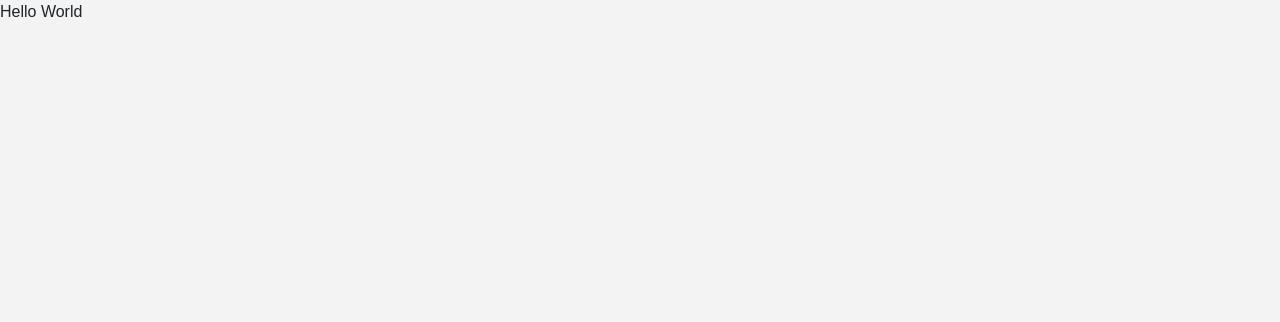
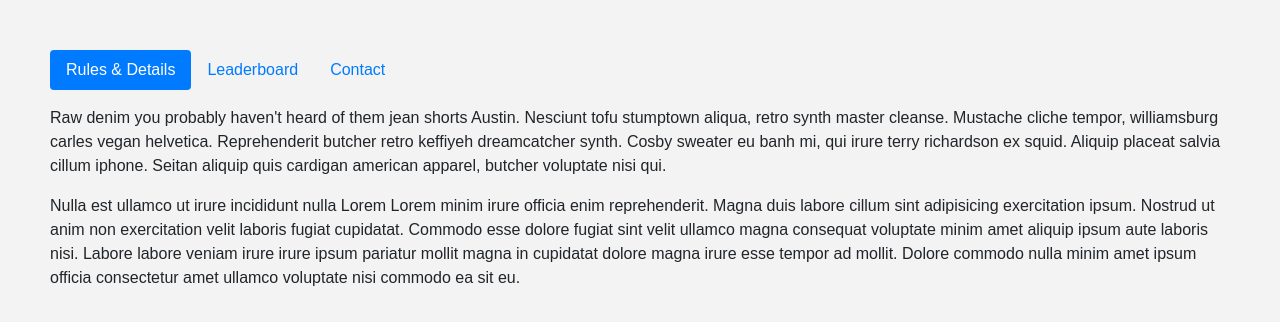
Before and after one commit to sreeharim/hackoverflow, a React (Create React App) app: page /hackathon/101 in a window 1280 px wide. Shown: the top 322 px of the page. Built offline with nearby package versions, Linux system fonts and the light colour scheme.

Commit message:
Adding details reducer.

```diff
--- a/public/index.html
+++ b/public/index.html
@@ -10,9 +10,10 @@
     -->
     <link rel="manifest" href="%PUBLIC_URL%/manifest.json">
     <link rel="shortcut icon" href="%PUBLIC_URL%/favicon.ico">
-     <!-- <link rel="stylesheet" href="https://maxcdn.bootstrapcdn.com/bootstrap/4.0.0-alpha.2/css/bootstrap.min.css" integrity="sha384-y3tfxAZXuh4HwSYylfB+J125MxIs6mR5FOHamPBG064zB+AFeWH94NdvaCBm8qnd" crossorigin="anonymous"> -->
-     <link rel="stylesheet" href="https://stackpath.bootstrapcdn.com/bootstrap/4.1.1/css/bootstrap.min.css" integrity="sha384-WskhaSGFgHYWDcbwN70/dfYBj47jz9qbsMId/iRN3ewGhXQFZCSftd1LZCfmhktB" crossorigin="anonymous">
-
+         <!-- <link rel="stylesheet" href="https://maxcdn.bootstrapcdn.com/bootstrap/4.0.0-alpha.2/css/bootstrap.min.css" integrity="sha384-y3tfxAZXuh4HwSYylfB+J125MxIs6mR5FOHamPBG064zB+AFeWH94NdvaCBm8qnd" crossorigin="anonymous"> -->
+         <link rel="stylesheet" href="https://stackpath.bootstrapcdn.com/bootstrap/4.1.1/css/bootstrap.min.css" integrity="sha384-WskhaSGFgHYWDcbwN70/dfYBj47jz9qbsMId/iRN3ewGhXQFZCSftd1LZCfmhktB" crossorigin="anonymous">
+<script src="https://cdnjs.cloudflare.com/ajax/libs/jquery/3.3.1/jquery.min.js"> </script>
+<script src="https://cdnjs.cloudflare.com/ajax/libs/twitter-bootstrap/4.1.1/js/bootstrap.bundle.min.js"></script>
     <!--
       Notice the use of %PUBLIC_URL% in the tags above.
       It will be replaced with the URL of the `public` folder during the build.
--- a/src/components/header.js
+++ b/src/components/header.js
@@ -0,0 +1 @@
+import React from "react";
--- /dev/null
+++ b/src/components/nav-item.js
@@ -0,0 +1,26 @@
+import React from "react";
+
+const NavItem = ({ tag, children, active }) => {
+  const classes = `nav-link ${active ? "active" : ""}`;
+  const id = `pills-${tag}-tab`;
+  const hrefLink = `#pills-${tag}`;
+  const ariaControls = `pills-${tag}`;
+  const isSelected = active ? "true" : "false";
+  return (
+    <li className="nav-item">
+      <a
+        className={classes}
+        id={id}
+        data-toggle="pill"
+        href={hrefLink}
+        role="tab"
+        aria-controls={ariaControls}
+        aria-selected={isSelected}
+      >
+        {children}
+      </a>
+    </li>
+  );
+};
+
+export default NavItem;
--- /dev/null
+++ b/src/components/tab-pane.js
@@ -0,0 +1,19 @@
+import React from "react";
+
+const TabPane = ({ children, tag, active }) => {
+  const id = `pills-${tag}`;
+  const ariaLabel = `pills-${tag}-tab`;
+  const classes = `tab-pane fade ${active ? "active show" : ""}`;
+  return (
+    <div
+      className={classes}
+      id={id}
+      role="tabpanel"
+      aria-labelledby={ariaLabel}
+    >
+      {children}
+    </div>
+  );
+};
+
+export default TabPane;
--- a/src/containers/hackathon-details.js
+++ b/src/containers/hackathon-details.js
@@ -1,7 +1,50 @@
 import React, { Component } from "react";
+import { connect } from "react-redux";
+import NavItem from "../components/nav-item";
+import TabPane from "../components/tab-pane";
 
-export default class HackathonDetails extends Component {
+class HackathonDetails extends Component {
+  renderRules(rules) {
+    return rules.map((rule, index) => {
+      console.log(rule);
+      return <p>{rule.p}</p>;
+    });
+  }
   render() {
-    return <div>Hello World</div>;
+    const { hackathondetailstyle } = styles;
+    const { rules, contact, leaderBoard } = this.props.hackathon;
+
+    return (
+      <div style={hackathondetailstyle}>
+        <ul className="nav nav-pills mb-3" id="pills-tab" role="tablist">
+          <NavItem tag="details" active={true}>
+            Rules & Details
+          </NavItem>
+          <NavItem tag="leaderboard">Leaderboard</NavItem>
+          <NavItem tag="contact">Contact</NavItem>
+        </ul>
+        <div className="tab-content" id="pills-tabContent">
+          <TabPane tag="details" active={true}>
+            {this.renderRules(rules)}
+          </TabPane>
+          <TabPane tag="leaderboard">This is a Leaderboard</TabPane>
+          <TabPane tag="contact">This is a Contact</TabPane>
+        </div>
+      </div>
+    );
   }
 }
+const styles = {
+  hackathondetailstyle: {
+    margin: 50
+  }
+};
+
+function mapStateToProps(state) {
+  // console.log(`state ${JSON.stringify(state)}`);
+  return {
+    hackathon: state.hackathonDetail
+  };
+}
+
+export default connect(mapStateToProps)(HackathonDetails);
--- a/src/containers/hackathon-list.js
+++ b/src/containers/hackathon-list.js
@@ -1,7 +1,6 @@
 import React, { Component, Fragment } from "react";
 import { connect } from "react-redux";
 import Card from "../components/card";
-import PropTypes from "prop-types";
 
 class HackathonList extends Component {
   renderList() {
--- a/src/reducers/index.js
+++ b/src/reducers/index.js
@@ -1,8 +1,10 @@
 import { combineReducers } from "redux";
 import HackathonReducer from "./reducer-hackathon-list";
+import HackathonDetailReducer from "./reducer-hackathon-details";
 
 const rootReducer = combineReducers({
-  hackathons: HackathonReducer
+  hackathons: HackathonReducer,
+  hackathonDetail: HackathonDetailReducer
 });
 
 export default rootReducer;
--- /dev/null
+++ b/src/reducers/reducer-hackathon-details.js
@@ -0,0 +1,68 @@
+export default function(state, action) {
+  return {
+    id: "101",
+    name: "Reactathon",
+    rules: [
+      {
+        p:
+          "Raw denim you probably haven't heard of them jean shorts Austin. Nesciunt tofu stumptown aliqua, retro synth master cleanse. Mustache cliche tempor, williamsburg carles vegan helvetica. Reprehenderit butcher retro keffiyeh dreamcatcher synth. Cosby sweater eu banh mi, qui irure terry richardson ex squid. Aliquip placeat salvia cillum iphone. Seitan aliquip quis cardigan american apparel, butcher voluptate nisi qui."
+      },
+      {
+        p:
+          "Nulla est ullamco ut irure incididunt nulla Lorem Lorem minim irure officia enim reprehenderit. Magna duis labore cillum sint adipisicing exercitation ipsum. Nostrud ut anim non exercitation velit laboris fugiat cupidatat. Commodo esse dolore fugiat sint velit ullamco magna consequat voluptate minim amet aliquip ipsum aute laboris nisi. Labore labore veniam irure irure ipsum pariatur mollit magna in cupidatat dolore magna irure esse tempor ad mollit. Dolore commodo nulla minim amet ipsum officia consectetur amet ullamco voluptate nisi commodo ea sit eu."
+      }
+    ],
+    contact: [
+      {
+        name: "Sreehari M",
+        email: "sreeharim1992@gmail.com",
+        phno: "+919446941957"
+      },
+      { name: "Ramesh B", email: "rameshb@gmail.com", phno: "+919056897423" }
+    ],
+    leaderBoard: [
+      {
+        rank: 1,
+        name: "Sreehari",
+        score: 2578.5,
+        source: "https://github.com/sreeharim/weather-app"
+      },
+      {
+        rank: 2,
+        name: "Ramesh",
+        score: 2502,
+        source: "https://github.com/sreeharim/weather-app"
+      },
+      {
+        rank: 3,
+        name: "Rajiv",
+        score: 2490,
+        source: "https://github.com/sreeharim/weather-app"
+      },
+      {
+        rank: 4,
+        name: "Suman",
+        score: 2485,
+        source: "https://github.com/sreeharim/weather-app"
+      },
+      {
+        rank: 5,
+        name: "Karthik",
+        score: 2400,
+        source: "https://github.com/sreeharim/weather-app"
+      },
+      {
+        rank: 6,
+        name: "Venkat",
+        score: 2360,
+        source: "https://github.com/sreeharim/weather-app"
+      },
+      {
+        rank: 7,
+        name: "Manoj",
+        score: 2355,
+        source: "https://github.com/sreeharim/weather-app"
+      }
+    ]
+  };
+}
```
